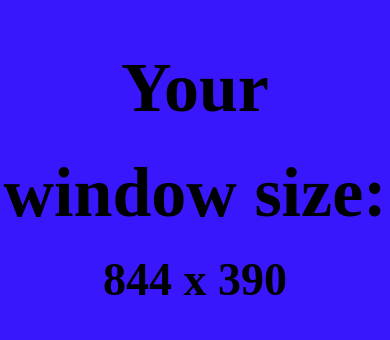
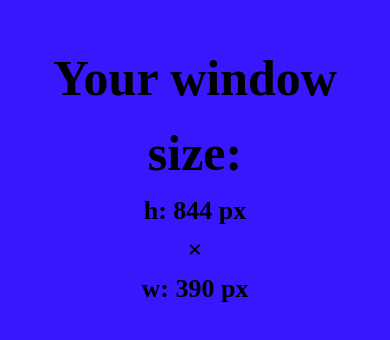
Before and after one commit to Sheydlin/WindowSizeAPP, a plain HTML site: page index.html in a window 390 px wide. Shown: the part 248-588 px from the top of the page. Drawn offline with Linux system fonts and the light colour scheme.

Commit message:
corret media

```diff
--- a/index.html
+++ b/index.html
@@ -15,7 +15,7 @@
                     Your window size:
                 </div>
                 <div class="app__value">
-                    <span id="height">x</span> x <span id="width">x</span>
+                    <span id="height">x</span> <span class="x">×</span> <span id="width">x</span>
                 </div>
             </div>
         </div>
--- a/script/script.js
+++ b/script/script.js
@@ -13,6 +13,6 @@ setInterval(function() {
     screenHeight = window.innerHeight;
     screenWidth = window.innerWidth;
 
-    spanHeight.innerText = screenHeight;
-    spanWidth.innerText = screenWidth;
+    spanHeight.innerText = 'h: ' + screenHeight + ' px';
+    spanWidth.innerText = 'w: ' + screenWidth + ' px';
 }, 100);
--- a/style/style.css
+++ b/style/style.css
@@ -71,9 +71,49 @@ input, button, textarea, select {
     text-align: center;
     font-weight: 600;
     font-size: 70px;
+    margin: 0px 15px;
 }
 
 .app__value {
     font-weight: 600;
     font-size: 46px;
 }
+
+@media(max-width: 500px) {
+    .app__value {
+        display: flex;
+        flex-direction: column;
+        justify-content: center;
+        align-items: center;
+    }
+}
+
+@media(max-width: 400px) {
+    .app__text {
+        text-align: center;
+        font-weight: 600;
+        font-size: 50px;
+        margin: 0px 15px;
+    }
+
+    .app__value {
+        font-weight: 600;
+        font-size: 26px;
+    }
+}
+
+@media(max-height: 400px) {
+    .app__text {
+        text-align: center;
+        font-weight: 600;
+        font-size: 50px;
+        margin: 0px 15px;
+        line-height: 60px;
+    }
+
+    .app__value {
+        font-weight: 600;
+        font-size: 26px;
+        line-height: 27px;
+    }
+}
```
